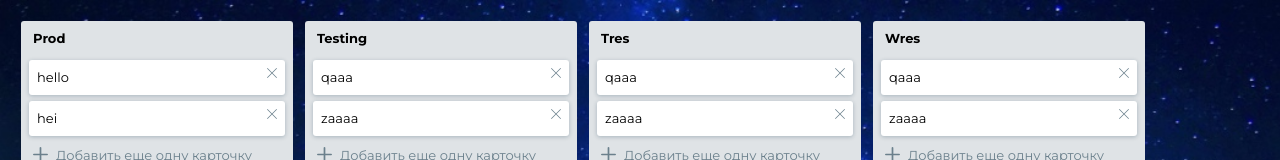
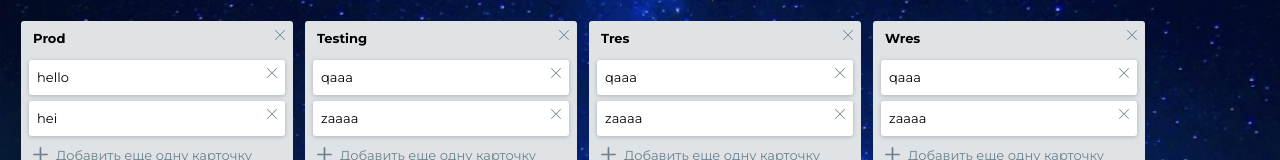
Before and after one commit to ilyassab/one_more_trello_clone, a React (Create React App) app: page / in a window 1280 px wide. Shown: the top 160 px of the page. Built offline with nearby package versions, Linux system fonts and the light colour scheme.

Commit message:
delete table

```diff
--- a/src/components/TableItem/TableItem.css
+++ b/src/components/TableItem/TableItem.css
@@ -20,3 +20,14 @@
     padding: 8px 0 12px 12px;
     color: #000;
 }
+
+.tableItem_cross {
+    width:10px;
+    height:10px;
+    margin-top: -30px;
+    margin-right: 8px;
+    float: right;
+    background-image: url(../../images/cross10.svg);
+    opacity:1;
+    cursor:pointer;
+}
--- a/src/components/TableItem/TableItem.tsx
+++ b/src/components/TableItem/TableItem.tsx
@@ -5,6 +5,8 @@ import TicketList from "../TicketList/TicketList";
 import {Droppable, Draggable} from "react-beautiful-dnd";
 import './TableItem.css'
 import TicketAdder from "../TicketAdder/TicketAdder";
+import {store} from "../../store";
+import * as actions from "../../actions";
 
 interface IProps {
     table: ITable;
@@ -33,7 +35,7 @@ class TableItem extends React.Component<IProps, {}> {
                                             <div className='tableItem_title' {...providedColumn.dragHandleProps}>
                                                 {table.name}
                                             </div>
-
+                                            <div className="tableItem_cross" onClick={this.deleteTable}/>
                                             <TicketList tickets={table.tickets}/>
                                             {provided.placeholder}
                                             <TicketAdder tableId={`${table.id}`}/>
@@ -47,6 +49,22 @@ class TableItem extends React.Component<IProps, {}> {
             </Draggable>
         );
     }
+
+    deleteTable = () => {
+        const {table} = this.props;
+        const {tables}: any = store.getState();
+        const newTables = [];
+        for (let i = 0; i < tables.length; i++) {
+            const {tickets, ...rest} = tables[i];
+            newTables[i] = {...rest, tickets: [...tickets]};
+        }
+        console.log(table, tables);
+        const deleteIndex = newTables.findIndex((element: any) => element.id === table.id);
+        console.log(deleteIndex);
+        newTables.splice(deleteIndex, 1);
+        store.dispatch(actions.tablesLoaded(newTables));
+    }
+
 }
 
 export default TableItem;
--- a/src/components/TicketAdder/TicketAdder.css
+++ b/src/components/TicketAdder/TicketAdder.css
@@ -62,3 +62,7 @@
     opacity:1;
     cursor:pointer;
 }
+
+.ticketAdder_wrap {
+    max-width: 272px;
+}
--- a/src/components/TicketAdder/TicketAdder.tsx
+++ b/src/components/TicketAdder/TicketAdder.tsx
@@ -25,15 +25,16 @@ class TicketAdder extends React.Component<IProps, IState> {
 
         const {adding} = this.state;
 
-        const inputClassName = adding ? '' : 'ticketAdder_hidden';
-        const adderClassName = adding ? 'ticketAdder_item ticketAdder_hidden' : 'ticketAdder_item';
+        const inputClassName = adding ? 'ticketAdder_wrap' : 'ticketAdder_hidden';
+        const adderClassName = adding ? 'ticketAdder_hidden' : 'ticketAdder_item';
 
         return (
             <React.Fragment>
                 <div className={inputClassName}>
                     <textarea className="ticketAdder_textarea" name="text" onChange={this.textAreaChange}
                               placeholder="Введите название карточки" value={this.state.text}/>
-                    <button type='submit' className="ticketAdder_button" onClick={this.addTicket}>Добавить карточку</button>
+                    <button type='submit' className="ticketAdder_button" onClick={this.addTicket}>Добавить карточку
+                    </button>
                     <div className='ticketAdder_cross' onClick={this.addCardAction}/>
                 </div>
                 <div className={adderClassName} onClick={this.addCardAction}>Добавить еще одну карточку</div>
@@ -52,6 +53,7 @@ class TicketAdder extends React.Component<IProps, IState> {
     };
 
     addTicket = () => {
+        if (this.state.text !== '') {
             const {tableId} = this.props;
             const {tables}: any = store.getState();
             const newTables = [];
@@ -66,6 +68,7 @@ class TicketAdder extends React.Component<IProps, IState> {
                 adding: false,
                 text: ''
             })
+        }
     };
 
 }
```
Lines whose indentation alone changed are shown as unchanged.
